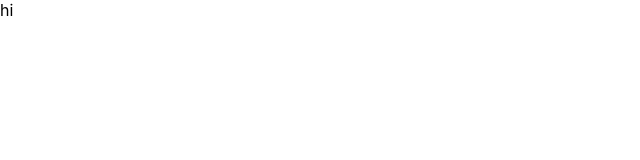
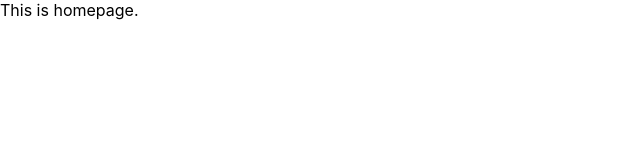
Before and after one commit to JasleenKaur2000/box-office, a React (Create React App) app: page / in a window 1280 px wide. Shown: the top 160 px of the page, without its empty margins (0-640 px from the left). Built offline with nearby package versions, Linux system fonts and the light colour scheme.

Commit message:
added react router

```diff
--- a/package.json
+++ b/package.json
@@ -8,6 +8,8 @@
     "@testing-library/user-event": "^12.8.3",
     "react": "^17.0.2",
     "react-dom": "^17.0.2",
+    "react-router": "^5.2.0",
+    "react-router-dom": "^5.2.0",
     "react-scripts": "4.0.3",
     "web-vitals": "^0.2.4",
     "workbox-background-sync": "^5.1.4",
--- a/src/App.js
+++ b/src/App.js
@@ -1,7 +1,18 @@
-import React from "react";
+import React from 'react';
+import { Switch, Route } from 'react-router-dom';
 
 function App() {
-  return <div>hi</div>;
+  return (
+    <Switch>
+      <Route exact path="/">
+        This is homepage.
+      </Route>
+      <Route exact path="/starred">
+        This is starred.
+      </Route>
+      <Route>ERROR : This is 404 page.</Route>
+    </Switch>
+  );
 }
 
 export default App;
--- a/src/index.js
+++ b/src/index.js
@@ -1,10 +1,16 @@
-import React from "react";
-import ReactDOM from "react-dom";
-import "./index.css";
-import App from "./App";
-import * as serviceWorker from "./serviceWorker";
+import React from 'react';
+import ReactDOM from 'react-dom';
+import { BrowserRouter } from 'react-router-dom';
+import './index.css';
+import App from './App';
+import * as serviceWorker from './serviceWorker';
 
-ReactDOM.render(<App />, document.getElementById("root"));
+ReactDOM.render(
+  <BrowserRouter>
+    <App />
+  </BrowserRouter>,
+  document.getElementById('root')
+);
 
 // If you want your app to work offline and load faster, you can change
 // unregister() to register() below. Note this comes with some pitfalls.
```
Also changed, not shown: 1 other file (tests, documents, lock files or other folders).
